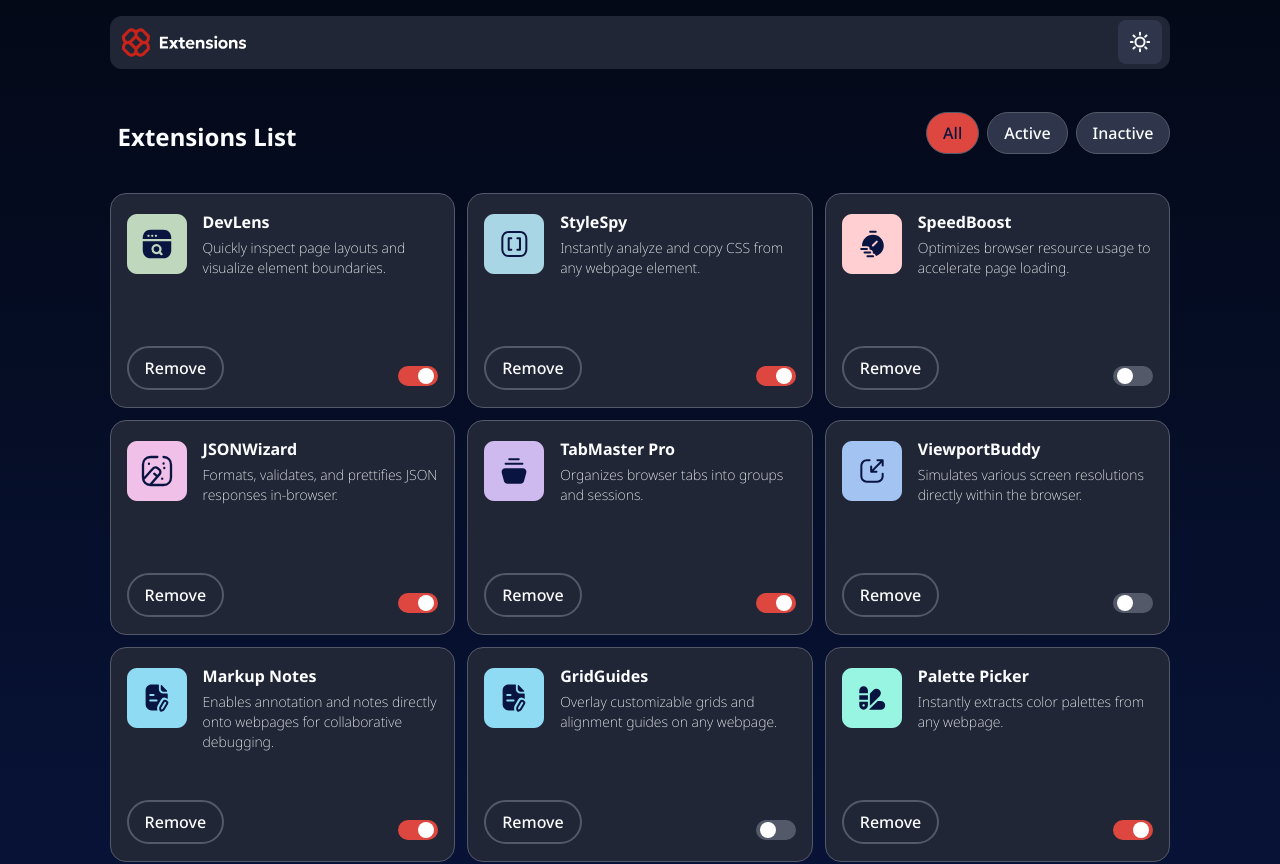
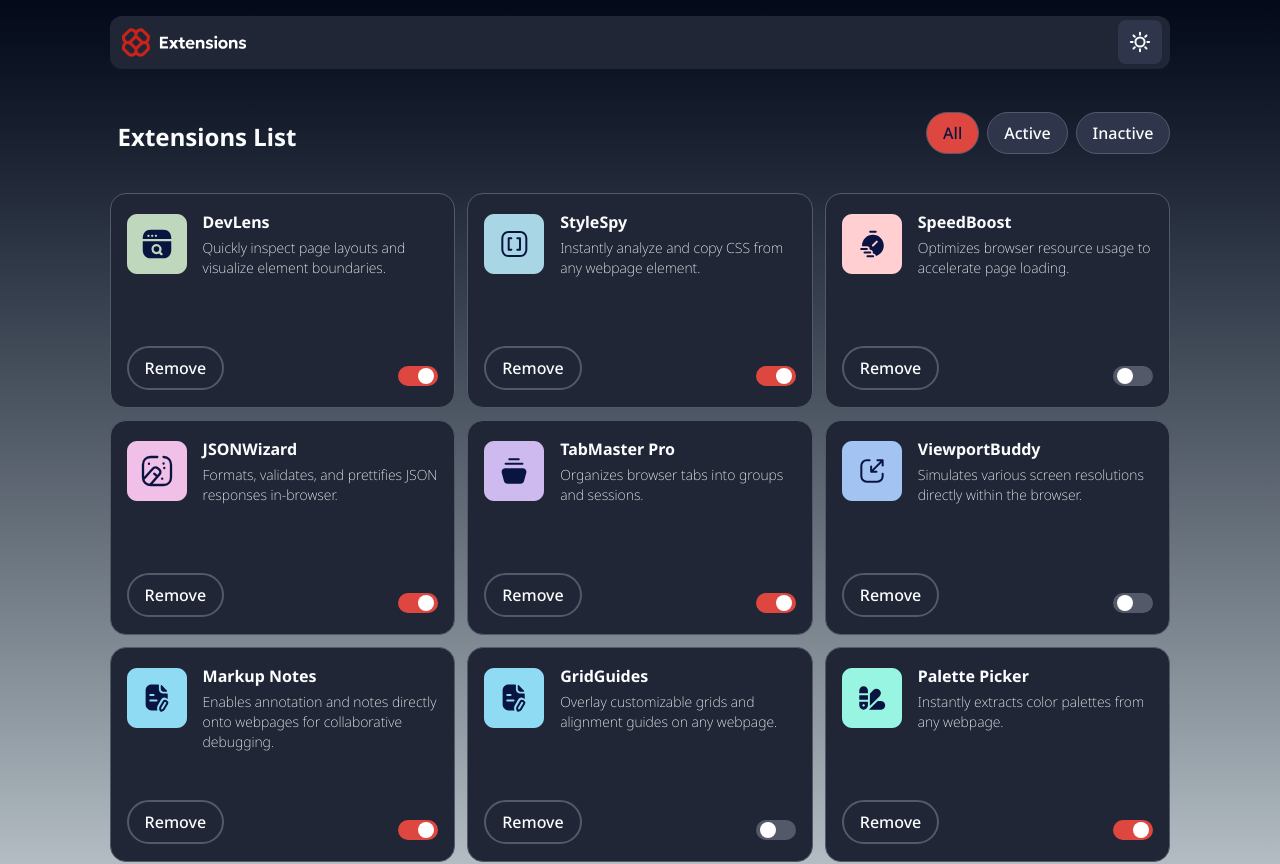
Before and after one commit to karthic-rag/ExtensionApp, a React (Vite) app: page / in a window 1280 px wide. Shown: the top 864 px of the page. Built offline with nearby package versions, Linux system fonts and the light colour scheme.

Commit message:
change of color

```diff
--- a/index.html
+++ b/index.html
@@ -14,7 +14,8 @@
   <title>Extension App</title>
 </head>
 
-<body>
+<body
+  class="h-full bg-linear-180 from-0% from-[#EBF2FC] to-100% to-[#EEF8F9] dark:bg-linear-180 dark:from-0% dark:from-[#040918] dark:to-100% dark:to-[#091540];">
   <div id="root"></div>
   <script type="module" src="/src/main.jsx"></script>
 </body>
--- a/src/index.css
+++ b/src/index.css
@@ -42,8 +42,3 @@
 ::-webkit-scrollbar {
   @apply hidden;
 }
-
-body,
-html #root {
-  @apply h-full bg-linear-180 from-0% from-[#EBF2FC] to-100% to-[#EEF8F9] dark:bg-linear-180 dark:from-0% dark:from-[#040918] dark:to-100% dark:to-[#091540];
-}
```
